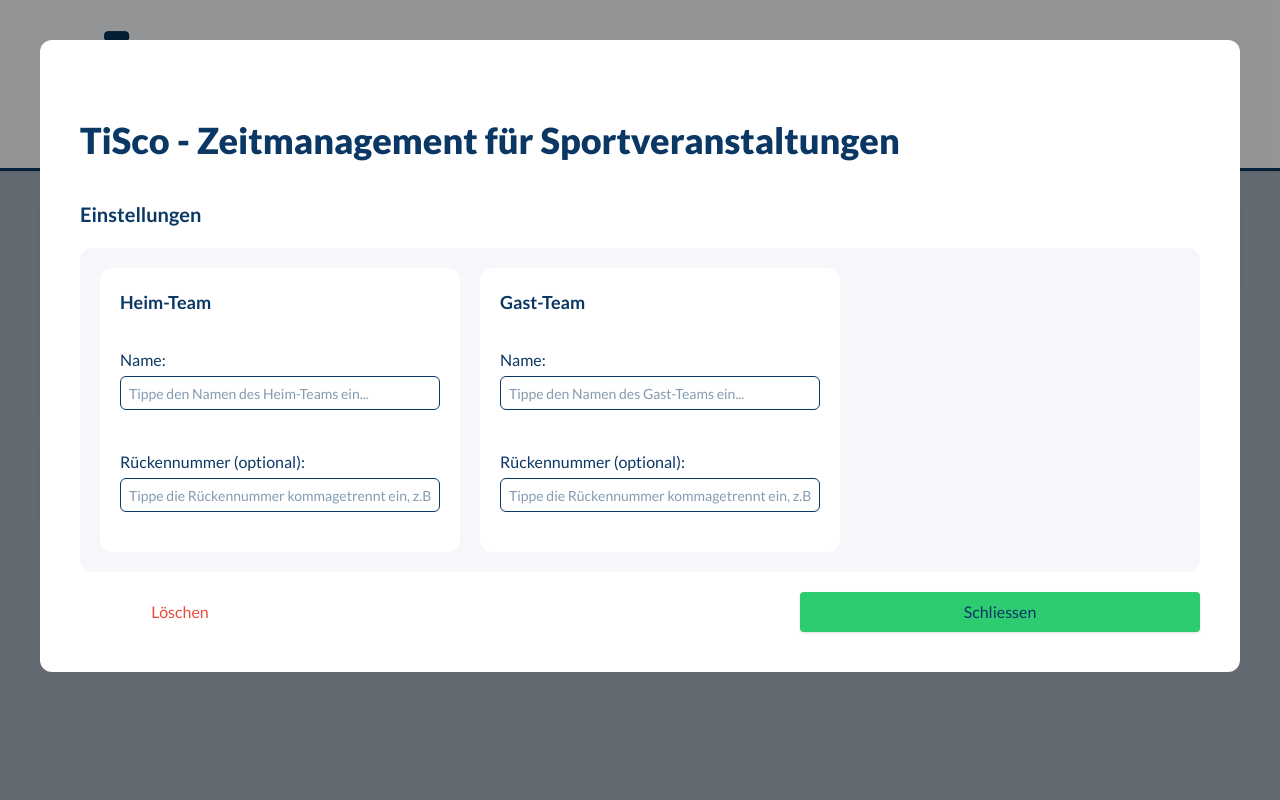
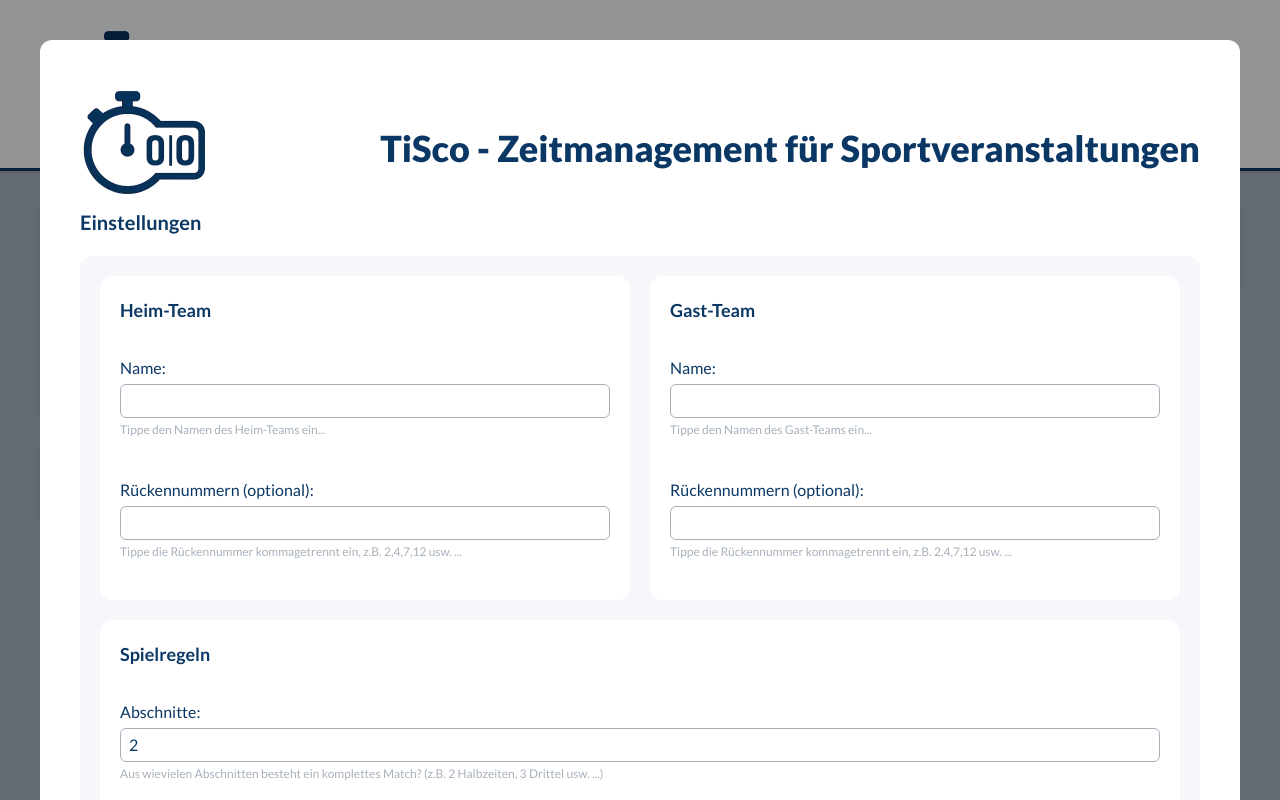
Before and after one commit to GittyX3b/tisco-matchdesk, a React (Vite) app in the folder frontend/: page / in a window 1280 px wide. Both pictures are taken after a click on the icon 1213 px from the left and 84 px from the top of the page. Shown: the top 800 px of the page. Built offline with nearby package versions, Linux system fonts and the light colour scheme; a web font is replaced by a local one.

Commit message:
added onChangeHandler to ConfigForm

```diff
--- a/frontend/src/App.jsx
+++ b/frontend/src/App.jsx
@@ -9,26 +9,16 @@ import { TimerBoard } from "./components/TimerBoard";
 const App = () => {
   const [configVisible, setConfigVisibility] = useState(false);
   const [data, setData] = useState({
-    team: {
-      home: {
-        name: "",
-        score: 0,
-        players: [],
-      },
-      away: {
-        name: "",
-        score: 0,
-        players: [],
-      },
-    },
-    game: {
-      period: {
-        number: 2, // number of periods per match
-        names: ["", "", "Halbzeit", "Drittel", "Viertel"], // name of 1 period
-        duration: 15, // duration in minutes of 1 period
-        active: 1, // counter for current match
-      },
-    },
+    team_home_name: "",
+    team_home_score: 0,
+    team_home_players: [],
+    team_away_score: 0,
+    team_away_players: [],
+    team_away_name: "",
+    match_period_number: 2, // number of periods per match
+    match_period_names: ["", "", "Halbzeit", "Drittel", "Viertel"], // name of 1 period
+    match_period_duration: 15, // duration in minutes of 1 period
+    match_period_active: 1, // counter for current match
   });
 
   return (
--- a/frontend/src/components/ConfigModal.jsx
+++ b/frontend/src/components/ConfigModal.jsx
@@ -1,83 +1,164 @@
 export const ConfigModal = ({ isVisible, setVisibility, data, setData }) => {
+  const handleChange = (e) => {
+    setData({ ...data, [e.target.name]: e.target.value });
+  };
+
+  const handleReset = () => {
+    setData({
+      team_home_name: "",
+      team_home_score: 0,
+      team_home_players: [],
+      team_away_score: 0,
+      team_away_players: [],
+      team_away_name: "",
+      match_period_number: 2, // number of periods per match
+      match_period_names: ["", "", "Halbzeit", "Drittel", "Viertel"], // name of 1 period
+      match_period_duration: 15, // duration in minutes of 1 period
+      match_period_active: 1, // counter for current match
+    });
+  };
+
   return (
     <aside
       id="config-container"
-      className="absolute z-50 min-h-screen w-full bg-[rgba(0,0,0,0.4)] p-10"
+      className="absolute z-50 min-h-screen w-full overflow-auto bg-[rgba(0,0,0,0.4)] p-10"
       hidden={!isVisible}
     >
       <div className="m-auto w-full max-w-[1600px] rounded-xl bg-white p-10">
-        <h1>TiSco - Zeitmanagement für Sportveranstaltungen</h1>
+        <div className="flex items-end justify-between">
+          <img
+            src="src/assets/icons/Tisco_logo_icon_transparent_xs.webp"
+            alt="TiSco-Logo"
+          />
+          <h1>TiSco - Zeitmanagement für Sportveranstaltungen</h1>
+        </div>
         <h2>Einstellungen</h2>
-        <form className="bg-tisco-light mb-5 flex gap-5 rounded-xl p-5">
-          <fieldset className="w-1/3 rounded-xl bg-white p-5">
+        <form className="bg-tisco-light mb-5 flex flex-wrap gap-5 rounded-xl p-5">
+          <fieldset className="grow rounded-xl bg-white p-5">
             <summary className="list-none pb-3 font-[Lato-bold] text-lg">
               Heim-Team
             </summary>
             <label
-              htmlFor="team-name-home"
+              htmlFor="team_home_name"
+              className="w-ful flex flex-col gap-1 py-5"
+            >
+              <span className="font-medium">Name:</span>
+              <input
+                type="text"
+                id="team_home_name"
+                name="team_home_name"
+                className="border-tisco-gray rounded-md border bg-white px-2 py-1 placeholder:text-sm"
+                value={data.team_home_name || ""}
+                onChange={handleChange}
+              />
+              <span className="text-tisco-gray text-xs">
+                Tippe den Namen des Heim-Teams ein...
+              </span>
+            </label>
+            <label
+              htmlFor="team_home_players"
+              className="flex w-full flex-col gap-1 py-5"
+            >
+              <span className="font-medium">Rückennummern (optional):</span>
+              <input
+                type="text"
+                id="team_home_players"
+                name="team_home_players"
+                className="border-tisco-gray rounded-md border bg-white px-2 py-1 placeholder:text-sm"
+                value={data.team_home_players.join(", ") || ""}
+                onChange={handleChange}
+              />
+              <span className="text-tisco-gray text-xs">
+                Tippe die Rückennummer kommagetrennt ein, z.B. 2,4,7,12 usw. ...
+              </span>
+            </label>
+          </fieldset>
+          <fieldset className="grow rounded-xl bg-white p-5">
+            <summary className="list-none pb-3 font-[Lato-bold] text-lg">
+              Gast-Team
+            </summary>
+            <label
+              htmlFor="team-away-name"
               className="flex w-full flex-col gap-1 py-5"
             >
               <span className="font-medium">Name:</span>
               <input
                 type="text"
-                id="team-name-home"
-                name="team-name-home"
-                className="border-tisco-navy rounded-md border bg-white px-2 py-1 placeholder:text-sm"
-                placeholder="Tippe den Namen des Heim-Teams ein..."
-                value={data.team.home.name || null}
+                id="team_away_name"
+                name="team_away_name"
+                className="border-tisco-gray rounded-md border bg-white px-2 py-1 placeholder:text-sm"
+                value={data.team_away_name || ""}
+                onChange={handleChange}
               />
+              <span className="text-tisco-gray text-xs">
+                Tippe den Namen des Gast-Teams ein...
+              </span>
             </label>
             <label
-              htmlFor="team-home-players"
+              htmlFor="team_away_players"
               className="flex w-full flex-col gap-1 py-5"
             >
-              <span className="font-medium">Rückennummer (optional):</span>
+              <span className="font-medium">Rückennummern (optional):</span>
               <input
                 type="text"
-                id="team-home-players"
-                name="team-home-players"
-                className="border-tisco-navy rounded-md border bg-white px-2 py-1 placeholder:text-sm"
-                placeholder="Tippe die Rückennummer kommagetrennt ein, z.B. 2,4,7,12 usw. ..."
-                value={data.team.home.players.join(", ") || null}
+                id="team_away_players"
+                name="team_away_players"
+                className="border-tisco-gray rounded-md border bg-white px-2 py-1 placeholder:text-sm"
+                value={data.team_away_players.join(", ") || ""}
+                onChange={handleChange}
               />
+              <span className="text-tisco-gray text-xs">
+                Tippe die Rückennummer kommagetrennt ein, z.B. 2,4,7,12 usw. ...
+              </span>
             </label>
           </fieldset>
-          <fieldset className="w-1/3 rounded-xl bg-white p-5">
+          <fieldset className="grow rounded-xl bg-white p-5">
             <summary className="list-none pb-3 font-[Lato-bold] text-lg">
-              Gast-Team
+              Spielregeln
             </summary>
             <label
-              htmlFor="team-name-away"
+              htmlFor="match_period_number"
               className="flex w-full flex-col gap-1 py-5"
             >
-              <span className="font-medium">Name:</span>
+              <span className="font-medium">Abschnitte:</span>
+              <input
+                type="number"
+                id="match_period_number"
+                name="match_period_number"
+                className="border-tisco-gray rounded-md border bg-white px-2 py-1 placeholder:text-sm"
+                value={data.match_period_number}
+                onChange={handleChange}
+              />
+              <span className="text-tisco-gray text-xs">
+                Aus wievielen Abschnitten besteht ein komplettes Match? (z.B. 2
+                Halbzeiten, 3 Drittel usw. ...)
+              </span>
+            </label>
+            <label
+              htmlFor="match_period_duration"
+              className="flex w-full flex-col gap-1 py-5"
+            >
+              <span className="font-medium">Dauer eines Abschnitts:</span>
               <input
                 type="text"
-                id="team-name-away"
-                name="team-name-away"
-                className="border-tisco-navy rounded-md border bg-white px-2 py-1 placeholder:text-sm"
-                placeholder="Tippe den Namen des Gast-Teams ein..."
-                value={data.team.home.name || null}
+                id="match_period_duration"
+                name="match_period_duration"
+                className="border-tisco-gray rounded-md border bg-white px-2 py-1 placeholder:text-sm"
+                placeholder="Tippe die Rückennummer kommagetrennt ein, z.B. 2,4,7,12 usw. ..."
+                value={data.match_period_duration}
+                onChange={handleChange}
               />
-            </label>
-            <label
-              htmlFor="team-away-players"
-              className="flex w-full flex-col gap-1 py-5"
-            >
-              <span className="font-medium">Rückennummer (optional):</span>
-              <input
-                type="text"
-                id="team-away-players"
-                name="team-away-players"
-                className="border-tisco-navy rounded-md border bg-white px-2 py-1 placeholder:text-sm"
-                placeholder="Tippe die Rückennummer kommagetrennt ein, z.B. 2,4,7,12 usw. ..."
-                value={data.team.away.players.join(", ") || null}
-              />
+              <span className="text-tisco-gray text-xs">
+                Wieviele Minuten dauert 1 Spielabschnitt?
+              </span>
             </label>
           </fieldset>
         </form>
         <div className="flex w-full justify-between gap-5">
-          <button className="border-tisco-navy text-tisco-red hover:bg-tisco-red w-50 cursor-pointer rounded px-5 py-2 hover:text-white hover:shadow">
+          <button
+            onClick={handleReset}
+            className="border-tisco-navy text-tisco-red hover:bg-tisco-red w-50 cursor-pointer rounded px-5 py-2 hover:text-white hover:shadow"
+          >
             Löschen
           </button>
           <button
--- a/frontend/src/components/ScoreBoard.jsx
+++ b/frontend/src/components/ScoreBoard.jsx
@@ -13,8 +13,8 @@ export const ScoreBoard = ({ data }) => {
   return (
     <article id="score-container" className="flex justify-around p-20">
       <ScoreCounter
-        name={data.team.home.name || "Heim"}
-        score={data.team.home.score}
+        name={data.team_home_name || "Heim"}
+        score={data.team_home_score}
       />
       <div
         id="center-container"
@@ -22,13 +22,13 @@ export const ScoreBoard = ({ data }) => {
       >
         <h2>Spielstand</h2>
         <div>
-          <span>{data.game.period.active}</span>
-          <span>.{data.game.period.names[data.game.period.number]}</span>
+          <span>{data.match_period_active}</span>
+          <span>.{data.match_period_names[data.match_period_number]}</span>
         </div>
       </div>
       <ScoreCounter
-        name={data.team.away.name || "Gast"}
-        score={data.team.away.score}
+        name={data.team_away_name || "Gast"}
+        score={data.team_away_score}
       />
     </article>
   );
```
Also changed, not shown: frontend/vite.config.js (+3 -4 lines).
